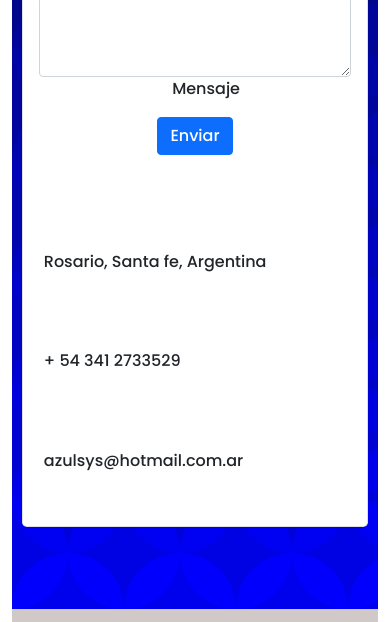
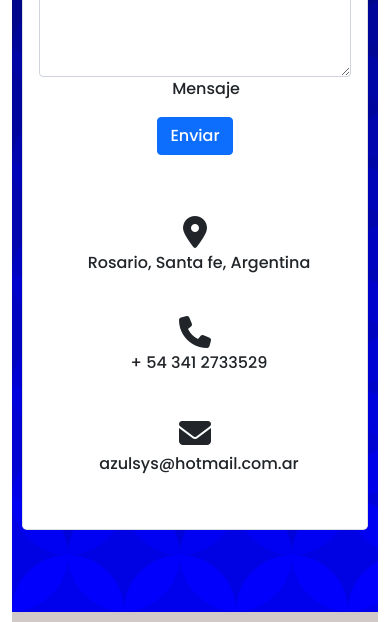
Before and after one commit to Nicetastic/Azulsys, a plain HTML site: page Pages/contacto.html in a window 390 px wide. Shown: the part 689-1311 px from the top of the page. Drawn offline with nearby package versions, Linux system fonts and the light colour scheme.

Commit message:
iconos contacto arreglados

```diff
--- a/Pages/contacto.html
+++ b/Pages/contacto.html
@@ -9,6 +9,7 @@
     <link rel="preconnect" href="https://fonts.googleapis.com">
     <link rel="preconnect" href="https://fonts.gstatic.com" crossorigin>
     <link href="https://fonts.googleapis.com/css2?family=Poppins:wght@500&display=swap" rel="stylesheet">
+    <link href="http://cdnjs.cloudflare.com/ajax/libs/font-awesome/4.3.0/css/font-awesome.css" rel="stylesheet"  type='text/css'>
     <script src="https://kit.fontawesome.com/8427143abd.js" crossorigin="anonymous"></script>
     <link rel="stylesheet" href="https://cdnjs.cloudflare.com/ajax/libs/animate.css/4.1.1/animate.min.css"/>
     <link href="https://cdn.jsdelivr.net/npm/bootstrap@5.0.2/dist/css/bootstrap.min.css" rel="stylesheet" integrity="sha384-EVSTQN3/azprG1Anm3QDgpJLIm9Nao0Yz1ztcQTwFspd3yD65VohhpuuCOmLASjC" crossorigin="anonymous">
@@ -21,7 +22,6 @@
     <meta name="language" content="Spanish">
     <title>Contacto</title>
 </head>
-
 <body class="container-xxl">
     <header class="header-background">
         <div class="d-flex align-items-center">
@@ -113,8 +113,8 @@
                                 </div>
                                 <div class="status"></div>
                             </div>
-                            <div class="col-md-4 text-center">
-                                <ul class="list-unstyled mb-0 ">
+                            <div class="col-md-4 mr-3">
+                                <ul class="list-unstyled mb-0 d-flex flex-wrap justify-content-center">
                                     <li><i class="fas fa-map-marker-alt fa-2x mr-2"></i>
                                         <p class="ms-2">Rosario, Santa fe, Argentina</p>
                                     </li>
@@ -138,7 +138,7 @@
             <p class="mb-0">© 2022 Uriel, Scaglia</p>
         </div>
         <div>
-            <a href="/" class="d-flex align-items-center justify-content-center link-dark text-decoration-none w-200">
+            <a href="../index.html" class="d-flex align-items-center justify-content-center link-dark text-decoration-none w-200">
                 <img class="img-fluid" src="../Source/logo.png" alt="logo">
             </a>
         </div>
--- a/estilos.css
+++ b/estilos.css
@@ -2,7 +2,7 @@
 * {
   padding: 0%;
   margin: 0%;
-  font-family: 'Poppins' !important;
+  font-family: 'Poppins'
 }
 
 .container {
```
Also changed, not shown: Pages/productos.html (+1 -1 lines), Pages/servicios.html (+1 -1 lines), Pages/ubicacion.html (+1 -1 lines), index.html (+1 -1 lines).
